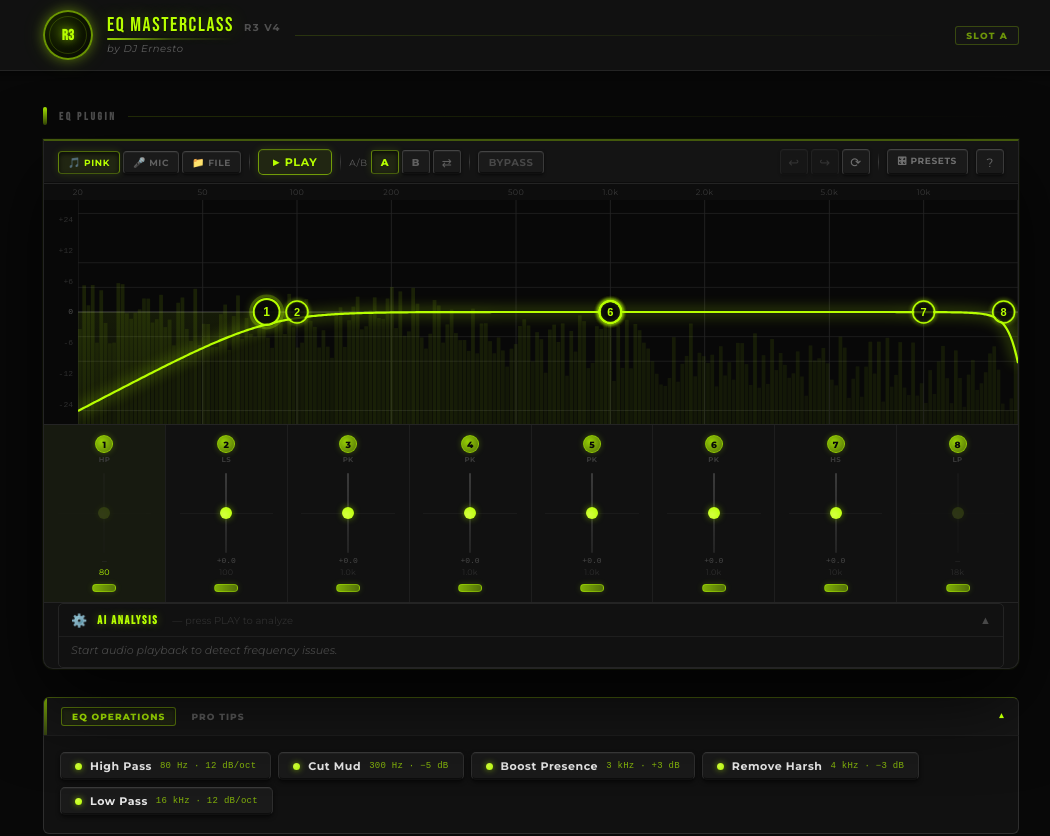
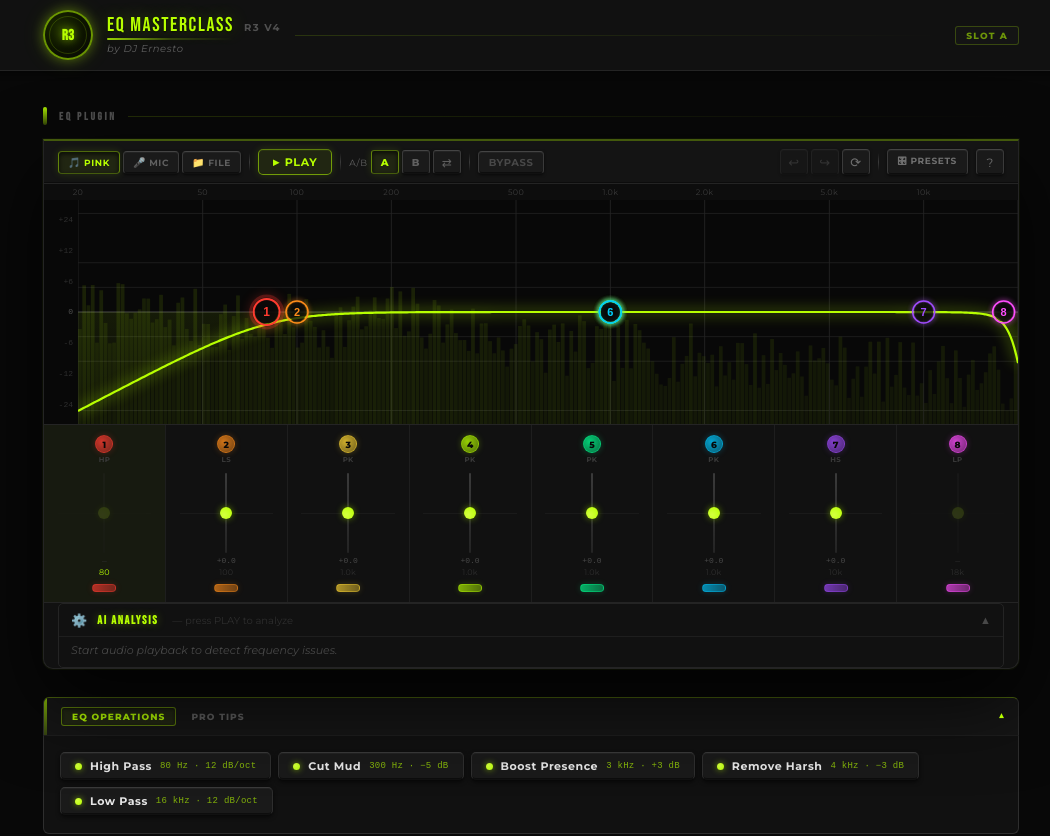
Before and after one commit to Berryboy93/R3-parametric-eq, a React (Vite) app: page / in a window 1280 px wide. Shown: the top 836 px of the page, without its empty margins (109-1159 px from the left). Built offline with nearby package versions, Linux system fonts and the light colour scheme.

Commit message:
Band nodes: frequency-spectrum color scale (red→orange→yellow→green→mint→cyan→violet→magenta)

```diff
--- a/src/components/BandStrip.tsx
+++ b/src/components/BandStrip.tsx
@@ -8,15 +8,16 @@ import { FilterType } from '../dsp';
 import type { EQBand } from '../dsp';
 
 // All bands use Neon Green per R3 NATIVE brand spec (RFQ v1.0)
+// Frequency-spectrum color scale: warm (low) → cool (high)
 export const BAND_COLORS = [
-  '#B7FF00', // 1 HP
-  '#B7FF00', // 2 LS
-  '#B7FF00', // 3 PK
-  '#B7FF00', // 4 PK
-  '#B7FF00', // 5 PK
-  '#B7FF00', // 6 PK
-  '#B7FF00', // 7 HS
-  '#B7FF00', // 8 LP
+  '#FF3B30', // 1 HP  — Red        (~80 Hz, sub bass)
+  '#FF8C1A', // 2 LS  — Orange     (~100 Hz, bass)
+  '#FFD633', // 3 PK  — Yellow     (~300 Hz, low mid)
+  '#B7FF00', // 4 PK  — Neon Green (~1 kHz, mid) [brand]
+  '#00FF90', // 5 PK  — Mint       (~3 kHz, upper mid)
+  '#00C8FF', // 6 PK  — Cyan       (~6 kHz, presence)
+  '#A14BFF', // 7 HS  — Violet     (~10 kHz, air)
+  '#FF4DFF', // 8 LP  — Magenta    (~18 kHz, high)
 ];
 
 const TYPE_LABELS: Record<FilterType, string> = {
--- a/src/components/R3EQCanvas.tsx
+++ b/src/components/R3EQCanvas.tsx
@@ -7,6 +7,7 @@
 import { useRef, useEffect, useCallback, useMemo } from 'react';
 import type { FrequencyResponsePoint, EQBand } from '../dsp';
 import { FilterType } from '../dsp';
+import { BAND_COLORS } from './BandStrip';
 
 export const NEON_GREEN = '#B7FF00';
 export const DB_TICKS   = [24, 12, 6, 0, -6, -12, -24];
@@ -140,19 +141,20 @@ export function R3EQCanvas({ curve, bands, selectedBand, onSelectBand, onBandDra
     ctx.shadowBlur    = 0;
     ctx.restore();
 
-    // ── Band nodes (all Neon Green per brand spec) ────────────────────────────
+    // ── Band nodes (per-band spectrum color scale) ───────────────────────────
     for (const band of bands) {
       if (!band.enabled) continue;
-      const x   = freqToX(band.frequency, W);
-      const y   = gainToY(bypass ? 0 : band.gain, H);
-      const sel = band.id === selectedBand;
-      const r   = sel ? 13 : 11;
+      const x     = freqToX(band.frequency, W);
+      const y     = gainToY(bypass ? 0 : band.gain, H);
+      const sel   = band.id === selectedBand;
+      const r     = sel ? 13 : 11;
+      const color = BAND_COLORS[band.id] ?? NEON_GREEN;
 
       // Outer glow ring (selected only)
       if (sel) {
         ctx.beginPath();
         ctx.arc(x, y, r + 3, 0, Math.PI * 2);
-        ctx.strokeStyle = `${NEON_GREEN}40`;
+        ctx.strokeStyle = `${color}40`;
         ctx.lineWidth   = 3;
         ctx.stroke();
       }
@@ -160,12 +162,12 @@ export function R3EQCanvas({ curve, bands, selectedBand, onSelectBand, onBandDra
       // Ring
       ctx.beginPath();
       ctx.arc(x, y, r, 0, Math.PI * 2);
-      ctx.strokeStyle   = NEON_GREEN;
-      ctx.lineWidth     = sel ? 2 : 1.5;
-      ctx.shadowColor   = NEON_GREEN;
-      ctx.shadowBlur    = sel ? 10 : 4;
+      ctx.strokeStyle = color;
+      ctx.lineWidth   = sel ? 2 : 1.5;
+      ctx.shadowColor = color;
+      ctx.shadowBlur  = sel ? 12 : 5;
       ctx.stroke();
-      ctx.shadowBlur    = 0;
+      ctx.shadowBlur  = 0;
 
       // Fill
       ctx.beginPath();
@@ -174,7 +176,7 @@ export function R3EQCanvas({ curve, bands, selectedBand, onSelectBand, onBandDra
       ctx.fill();
 
       // Number
-      ctx.fillStyle    = NEON_GREEN;
+      ctx.fillStyle    = color;
       ctx.font         = `${sel ? 700 : 600} ${sel ? 12 : 11}px 'Montserrat', sans-serif`;
       ctx.textAlign    = 'center';
       ctx.textBaseline = 'middle';
```
